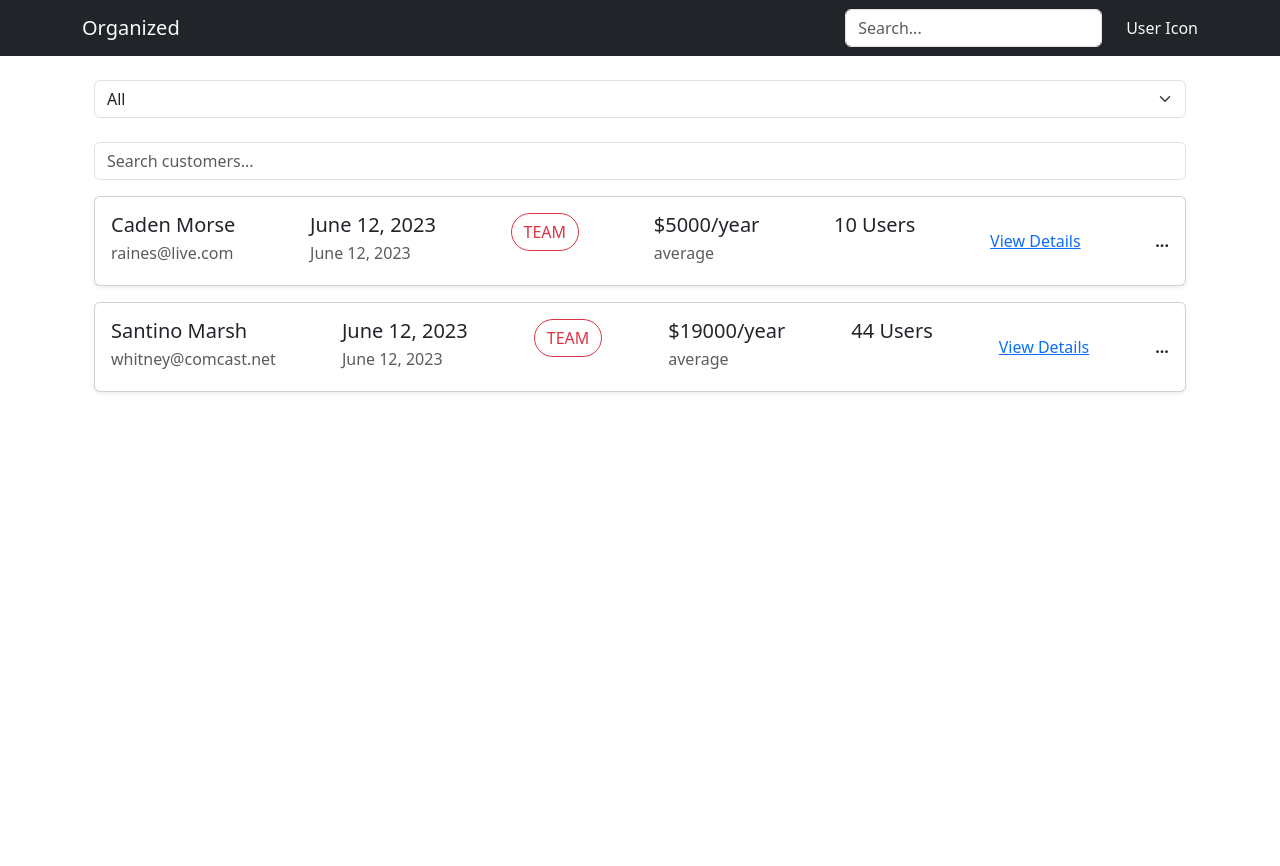
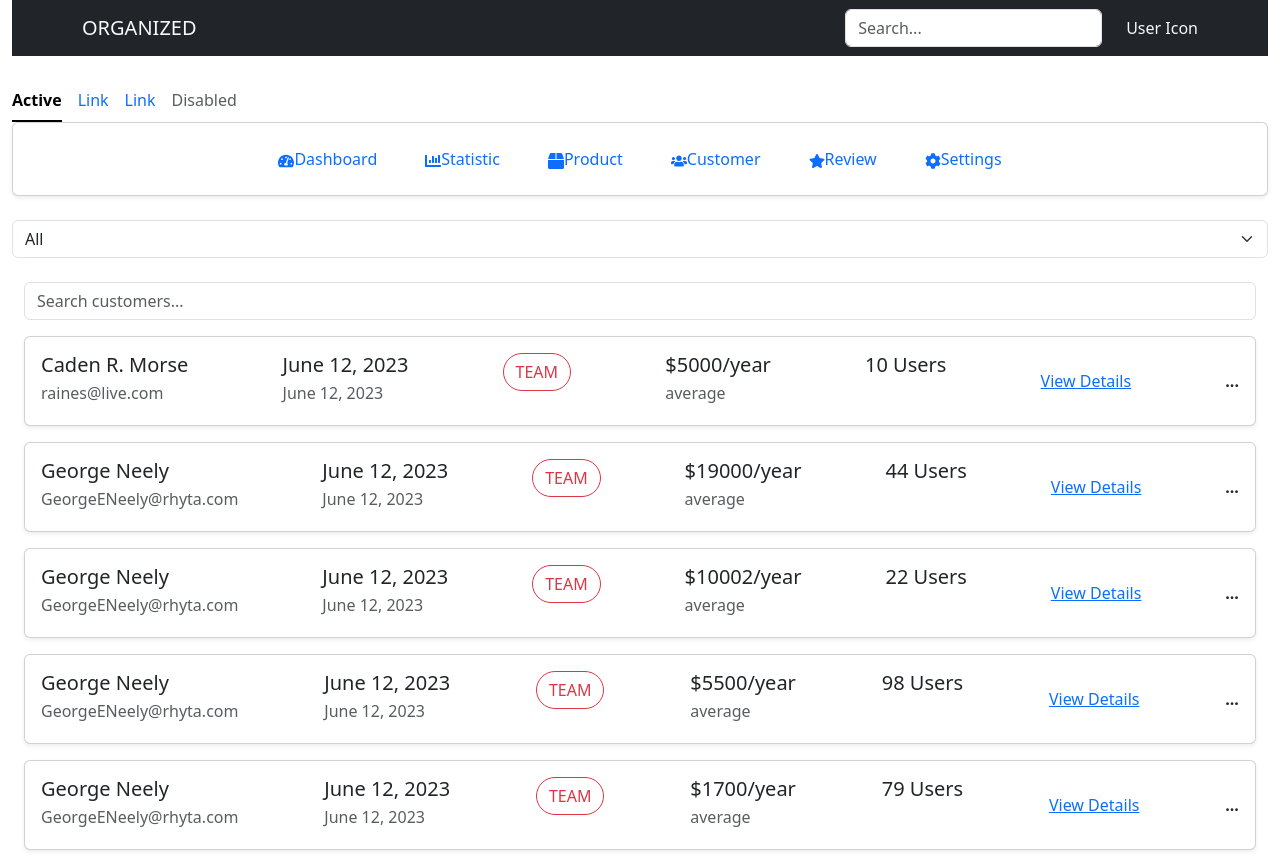
Before and after one commit to swasty-jay/customer-dashboard-, a React (Vite) app: page / in a window 1280 px wide. Before the commit the page ends 800 px from the top, so only its background shows below. Built offline with nearby package versions, Linux system fonts and the light colour scheme.

Commit message:
adding more files

```diff
--- a/package.json
+++ b/package.json
@@ -13,7 +13,8 @@
     "bootstrap": "^5.3.3",
     "react": "^18.3.1",
     "react-bootstrap": "^2.10.5",
-    "react-dom": "^18.3.1"
+    "react-dom": "^18.3.1",
+    "react-icons": "^5.3.0"
   },
   "devDependencies": {
     "@eslint/js": "^9.11.1",
--- a/src/App.jsx
+++ b/src/App.jsx
@@ -4,6 +4,9 @@ import MyNavbar from "./components/navbar";
 import CustomerList from "./components/customerList";
 import FilterBar from "./components/filterBar";
 import { Container } from "react-bootstrap";
+import Sidebar from "./components/HorizontalNavCard.jsx";
+import tabs from "./components/tabs.jsx";
+import UnderlineNav from "./components/tabs.jsx";
 
 function App() {
   const [statusFilter, setStatusFilter] = useState("All");
@@ -13,12 +16,16 @@ function App() {
   };
 
   return (
-    <div className="App">
+    <div className="App container-fluid">
       <MyNavbar />
-      <Container>
+      <UnderlineNav />
+
+      <Sidebar />
+      <div>
+        {<custlist />}
         <FilterBar filterStatus={filterStatus} />
         <CustomerList statusFilter={statusFilter} />
-      </Container>
+      </div>
     </div>
   );
 }
--- /dev/null
+++ b/src/components/HorizontalNavCard.jsx
@@ -0,0 +1,61 @@
+// src/components/HorizontalNavCard.jsx
+import React from "react";
+import { Card, Nav } from "react-bootstrap";
+import {
+  FaTachometerAlt,
+  FaChartBar,
+  FaBox,
+  FaUsers,
+  FaStar,
+  FaCog,
+} from "react-icons/fa";
+// import "./HorizontalNavCard.css"; // Import custom styles if needed
+
+const HorizontalNavCard = () => {
+  return (
+    <Card className="shadow-sm">
+      <Card.Body>
+        <Nav className="justify-content-center" variant="pills">
+          <Nav.Item className="mx-2">
+            <Nav.Link href="#dashboard">
+              <FaTachometerAlt className="mr-2" />
+              Dashboard
+            </Nav.Link>
+          </Nav.Item>
+          <Nav.Item className="mx-2">
+            <Nav.Link href="#statistic">
+              <FaChartBar className="mr-2" />
+              Statistic
+            </Nav.Link>
+          </Nav.Item>
+          <Nav.Item className="mx-2">
+            <Nav.Link href="#product">
+              <FaBox className="mr-2" />
+              Product
+            </Nav.Link>
+          </Nav.Item>
+          <Nav.Item className="mx-2">
+            <Nav.Link href="#customer">
+              <FaUsers className="mr-2" />
+              Customer
+            </Nav.Link>
+          </Nav.Item>
+          <Nav.Item className="mx-2">
+            <Nav.Link href="#review">
+              <FaStar className="mr-2" />
+              Review
+            </Nav.Link>
+          </Nav.Item>
+          <Nav.Item className="mx-2">
+            <Nav.Link href="#settings">
+              <FaCog className="mr-2" />
+              Settings
+            </Nav.Link>
+          </Nav.Item>
+        </Nav>
+      </Card.Body>
+    </Card>
+  );
+};
+
+export default HorizontalNavCard;
--- a/src/components/customerList.jsx
+++ b/src/components/customerList.jsx
@@ -10,9 +10,9 @@ const CustomerList = () => {
   const filteredCustomers = customers.filter((customer) =>
     customer.name.toLowerCase().includes(searchQuery.toLowerCase())
   );
-  const customerlist = <h3>Customer List</h3>;
+  const custlist = <h3>Customer List</h3>;
   return (
-    <div className="container">
+    <div className="container-fluid">
       <FormControl
         type="text"
         placeholder="Search customers..."
--- a/src/components/filterBar.jsx
+++ b/src/components/filterBar.jsx
@@ -11,13 +11,13 @@ const FilterBar = ({ filterStatus }) => {
   };
 
   return (
-    <Container className="mb-4">
+    <div className="mb-4 mt-4 justify-content-end">
       <Form.Select value={selectedStatus} onChange={handleFilter}>
         <option value="All">All</option>
         <option value="Active">Active</option>
         <option value="Inactive">Inactive</option>
       </Form.Select>
-    </Container>
+    </div>
   );
 };
 
--- a/src/components/navbar.jsx
+++ b/src/components/navbar.jsx
@@ -7,7 +7,7 @@ const MyNavbar = () => {
     <Navbar bg="dark" expand="lg" className="mb-4">
       <Container>
         <Navbar.Brand href="#" className="text-light text-touppercase">
-          Organized
+          ORGANIZED
         </Navbar.Brand>
         <Form className="d-flex ms-auto">
           <FormControl type="search" placeholder="Search..." className="me-2" />
--- /dev/null
+++ b/src/components/tabs.jsx
@@ -0,0 +1,31 @@
+import React from "react";
+// import './UnderlineNav.css'; // Optional for additional styling
+
+const UnderlineNav = () => {
+  return (
+    <ul className="nav nav-underline">
+      <li className="nav-item">
+        <a className="nav-link active" aria-current="page" href="#">
+          Active
+        </a>
+      </li>
+      <li className="nav-item">
+        <a className="nav-link" href="#">
+          Link
+        </a>
+      </li>
+      <li className="nav-item">
+        <a className="nav-link" href="#">
+          Link
+        </a>
+      </li>
+      <li className="nav-item">
+        <a className="nav-link disabled" aria-disabled="true">
+          Disabled
+        </a>
+      </li>
+    </ul>
+  );
+};
+
+export default UnderlineNav;
--- a/src/data.js
+++ b/src/data.js
@@ -2,7 +2,7 @@
 export const customers = [
   {
     id: 1,
-    name: "Caden Morse",
+    name: "Caden  R. Morse",
     email: "raines@live.com",
     plan: "TEAM",
     billingDate: "June 12, 2023",
@@ -14,8 +14,8 @@ export const customers = [
 
   {
     id: 2,
-    name: "Santino Marsh",
-    email: "whitney@comcast.net",
+    name: "George Neely",
+    email: "GeorgeENeely@rhyta.com",
     plan: "TEAM",
     billingDate: "June 12, 2023",
     amount: 19000,
@@ -24,5 +24,41 @@ export const customers = [
     status: "Active",
   },
 
+  {
+    id: 2,
+    name: "George Neely",
+    email: "GeorgeENeely@rhyta.com",
+    plan: "TEAM",
+    billingDate: "June 12, 2023",
+    amount: 10002,
+    totalUsers: 22,
+    salaryStatus: "average",
+    status: "Active",
+  },
+
+  {
+    id: 2,
+    name: "George Neely",
+    email: "GeorgeENeely@rhyta.com",
+    plan: "TEAM",
+    billingDate: "June 12, 2023",
+    amount: 5500,
+    totalUsers: 98,
+    salaryStatus: "average",
+    status: "Active",
+  },
+
+  {
+    id: 2,
+    name: "George Neely",
+    email: "GeorgeENeely@rhyta.com",
+    plan: "TEAM",
+    billingDate: "June 12, 2023",
+    amount: 1700,
+    totalUsers: 79,
+    salaryStatus: "average",
+    status: "Active",
+  },
+
   // Add more customers...
 ];
--- a/src/main.jsx
+++ b/src/main.jsx
@@ -4,6 +4,7 @@ import React from "react";
 import ReactDOM from "react-dom/client";
 import App from "./App";
 import "./app.css";
+import "./sidebar.css";
 
 ReactDOM.createRoot(document.getElementById("root")).render(
   <React.StrictMode>
--- /dev/null
+++ b/src/sidebar.css
@@ -0,0 +1,39 @@
+.sidebar {
+  height: 100vh;
+  flex-direction: row;
+
+  overflow-y: auto;
+  background-color: #f8f9fa; /* Light background */
+  padding-top: 20px;
+}
+
+.sidebar-sticky {
+  position: -webkit-sticky;
+  position: sticky;
+  top: 0;
+}
+
+.sidebar .nav-link {
+  color: #333;
+  font-weight: 500;
+  font-size: 1rem;
+}
+
+.sidebar .nav-link:hover {
+  background-color: #e9ecef;
+  color: #007bff;
+}
+
+.sidebar .nav-link .mr-2 {
+  margin-right: 10px;
+}
+
+.sidebar .nav-link.active {
+  background-color: #007bff;
+  color: #fff;
+}
+
+.content-area {
+  margin-left: 250px; /* Adjust this based on the width of your sidebar */
+  width: 100%;
+}
```
Also changed, not shown: src/components/sideBar.jsx (deleted), 1 other file (tests, documents, lock files or other folders).
